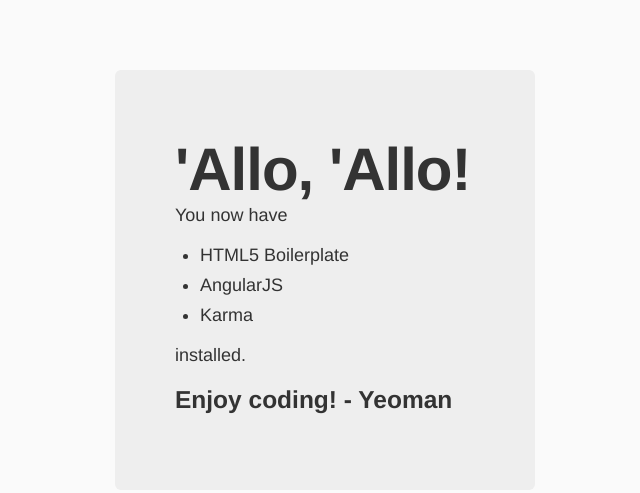
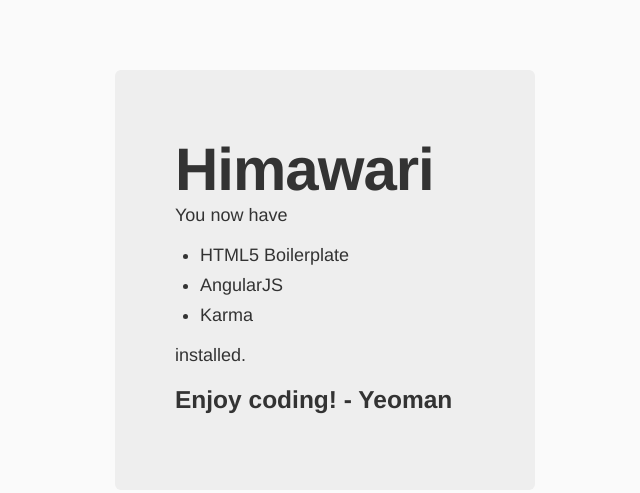
Before and after one commit to dghijben/himawariduhoc, a website: page dist/index.html in a window 1280 px wide. Shown: the whole page, without its empty margins (315-955 px from the left). Drawn offline with nearby package versions, Linux system fonts and the light colour scheme.

Commit message:
ran grunt build first

```diff
--- a/dist/views/main.html
+++ b/dist/views/main.html
@@ -1,5 +1,5 @@
 <div class="hero-unit">
-  <h1>'Allo, 'Allo!</h1>
+  <h1>Himawari</h1>
   <p>You now have</p>
   <ul>
       <li ng-repeat="thing in awesomeThings">{{thing}}</li>
```
